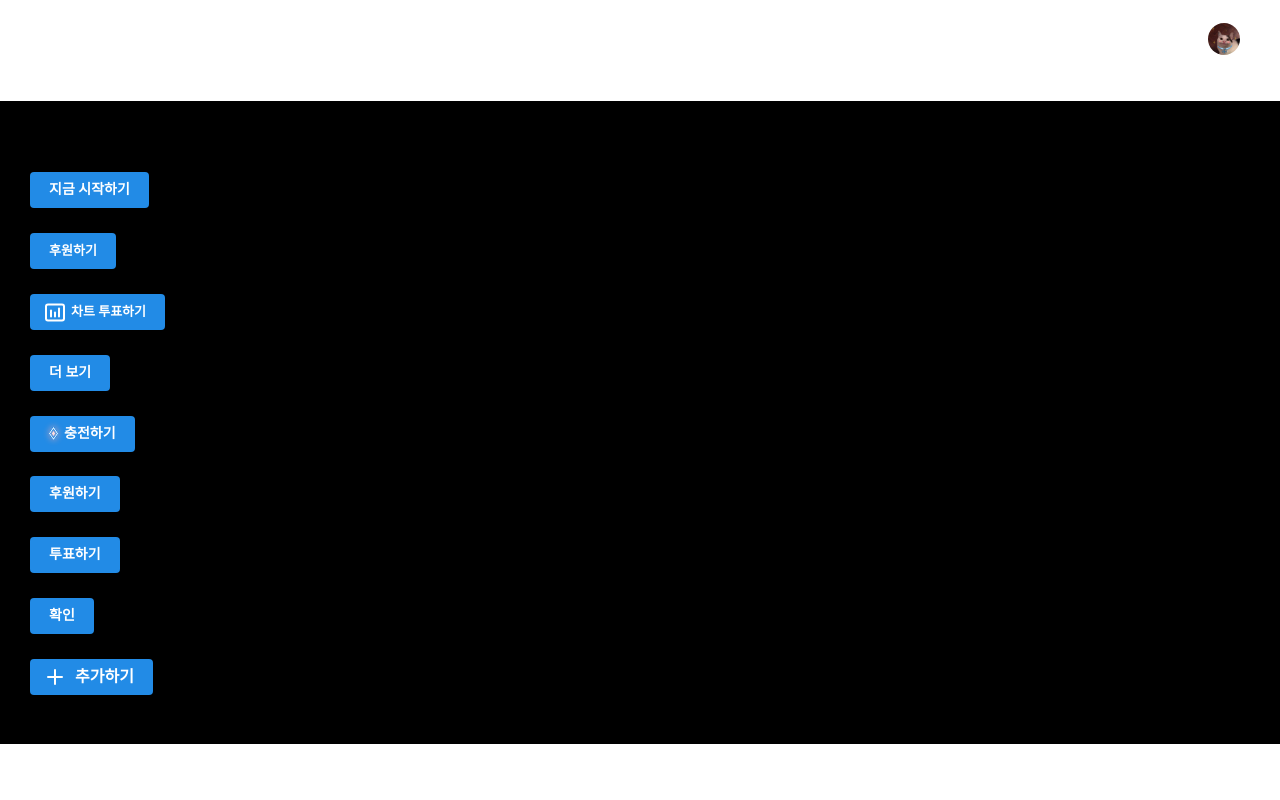
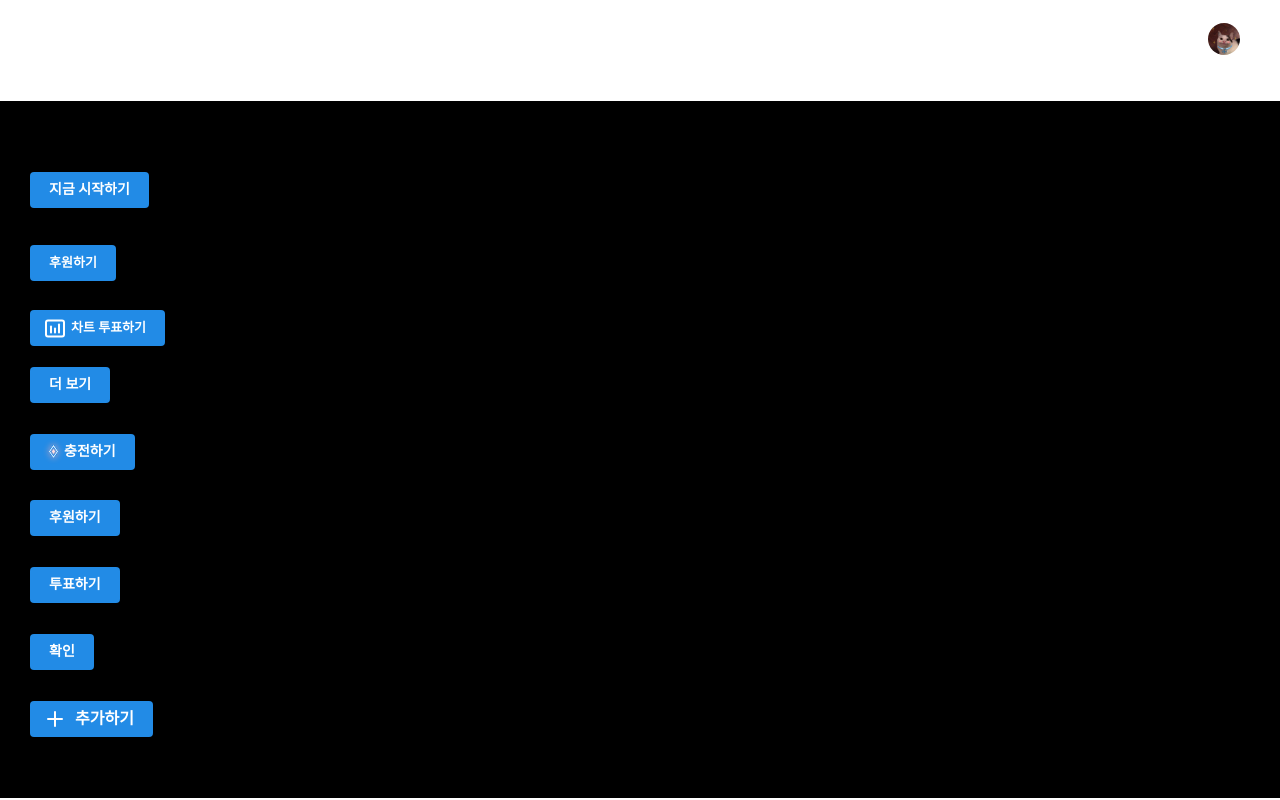
Before and after one commit to Codeit-Sprint-6-Part-2-Team-9/frontend, a React (Vite) app: page / in a window 1280 px wide. Built offline with nearby package versions, Linux system fonts and the light colour scheme.

Commit message:
chore: buttonwrap 스타일 조정

```diff
--- a/src/components/Buttons.jsx
+++ b/src/components/Buttons.jsx
@@ -17,18 +17,22 @@ const Buttons = (props) => {
 
   const BUTTONS = {
     landing: (
+      <div className={classes.landingButtonWrap}>
         <Button {...buttonProps} className={`${classes[type]} ${classes.red}`}>
           {children}
         </Button>
-      // </>
+      </div>
     ),
     donate: (
+      <div className={classes.donateButtonWrap}>
         <Button {...buttonProps} className={`${classes[type]} ${classes.red}`}>
           {children}
         </Button>
+      </div>
     ),
     vote: (
       <Group>
+        <div className={classes.voteButtonWrap}>
           <Button
             {...buttonProps}
             className={`${classes[type]} ${classes.red}`}
@@ -36,15 +40,22 @@ const Buttons = (props) => {
           >
             {children}
           </Button>
+        </div>
       </Group>
     ),
     more: (
-      <Button {...buttonProps} className={`${classes[type]} ${classes.black}`}>
+      <div className={classes.moreButtonWrap}>
+        <Button
+          {...buttonProps}
+          className={`${classes[type]} ${classes.black}`}
+        >
           {children}
         </Button>
+      </div>
     ),
     recharge: (
       <Group>
+        <div className={classes.rechargeButtonWrap}>
           <Button
             {...buttonProps}
             className={`${classes[type]} ${classes.red}`}
@@ -52,25 +63,33 @@ const Buttons = (props) => {
           >
             {children}
           </Button>
+        </div>
       </Group>
     ),
     modalDonate: (
+      <div className={classes.modalDonateButtonWrap}>
         <Button {...buttonProps} className={`${classes[type]} ${classes.grey}`}>
           {children}
         </Button>
+      </div>
     ),
     modalVote: (
+      <div className={classes.modalVoteButtonWrap}>
         <Button {...buttonProps} className={`${classes[type]} ${classes.red}`}>
           {children}
         </Button>
+      </div>
     ),
     confirm: (
+      <div className={classes.confirmButtonWrap}>
         <Button {...buttonProps} className={`${classes[type]} ${classes.red}`}>
           {children}
         </Button>
+      </div>
     ),
     add: (
       <Group>
+        <div className={classes.addButtonWrap}>
           <Button
             {...buttonProps}
             className={`${classes[type]} ${classes.red}`}
@@ -78,6 +97,7 @@ const Buttons = (props) => {
           >
             {children}
           </Button>
+        </div>
       </Group>
     ),
   };
--- a/src/components/Buttons.module.css
+++ b/src/components/Buttons.module.css
@@ -1,6 +1,17 @@
-.landing {
+.landingButtonWrap {
   width: 230px;
   height: 48px;
+}
+
+@media (min-width: 768px) {
+  .landingButtonWrap {
+    width: 477px;
+  }
+}
+
+.landing {
+  width: 100%;
+  height: 100%;
   padding: 11px 76px;
   gap: 8px;
   border-radius: 3px;
@@ -9,14 +20,26 @@
 
 @media (min-width: 768px) {
   .landing {
-    width: 477px;
+    width: 100%;
     padding: 11px 0px;
   }
 }
 
-.donate {
+.donateButtonWrap {
   width: 142px;
   height: 31px;
+}
+
+@media (min-width: 768px) {
+  .donateButtonWrap {
+    width: 234px;
+    height: 40px;
+  }
+}
+
+.donate {
+  width: 100%;
+  height: 100%;
   padding: 2px 16px;
   gap: 8px;
   border-radius: 3px;
@@ -25,50 +48,81 @@
 
 @media (min-width: 768px) {
   .donate {
-    width: 234px;
-    height: 40px;
+    width: 100%;
+    height: 100%;
   }
 }
 
-.vote {
+.voteButtonWrap {
   width: 128px;
   height: 32px;
+}
+
+.vote {
+  width: 100%;
+  height: 100%;
   padding: 2px 8px;
   gap: 4px;
   border-radius: 3px;
   border: none;
 }
 
-.more {
+.moreButtonWrap {
   width: 326px;
   height: 42px;
+}
+
+.more {
+  width: 100%;
+  height: 100%;
   padding: 8px 136px;
   gap: 8px;
   border-radius: 3px;
   border: 1px solid #f1eef9;
 }
 
-.recharge {
+.rechargeButtonWrap {
   width: 295px;
   height: 42px;
+}
+
+.recharge {
+  width: 100%;
+  height: 100%;
   padding: 8px 0px;
   gap: 8px;
   border-radius: 3px;
   border: none;
 }
 
-.modalDonate {
+.modalDonateButtonWrap {
   width: 295px;
   height: 42px;
+}
+
+.modalDonate {
+  width: 100%;
+  height: 100%;
   padding: 8px 0px;
   gap: 8px;
   border-radius: 3px;
   border: none;
 }
 
-.modalVote {
+.modalVoteButtonWrap {
   width: 327px;
   height: 42px;
+}
+
+@media (min-width: 768px) {
+  .modalVoteButtonWrap {
+    width: 477px;
+  }
+}
+
+.modalVote {
+  width: 100%;
+  height: 100%;
   padding: 8px 0px;
   gap: 8px;
   border-radius: 3px;
@@ -77,22 +131,32 @@
 
 @media (min-width: 768px) {
   .modalVote {
-    width: 477px;
+    width: 100%;
   }
 }
 
-.confirm {
+.confirmButtonWrap {
   width: 295px;
   height: 42px;
+}
+
+.confirm {
+  width: 100%;
+  height: 100%;
   padding: 8px 0px;
   gap: 8px;
   border-radius: 3px;
   border: none;
 }
 
-.add {
+.addButtonWrap {
   width: 255px;
   height: 48px;
+}
+
+.add {
+  width: 100%;
+  height: 100%;
   border-radius: 24px;
   border: none;
 }
```
Lines whose indentation alone changed are shown as unchanged.
